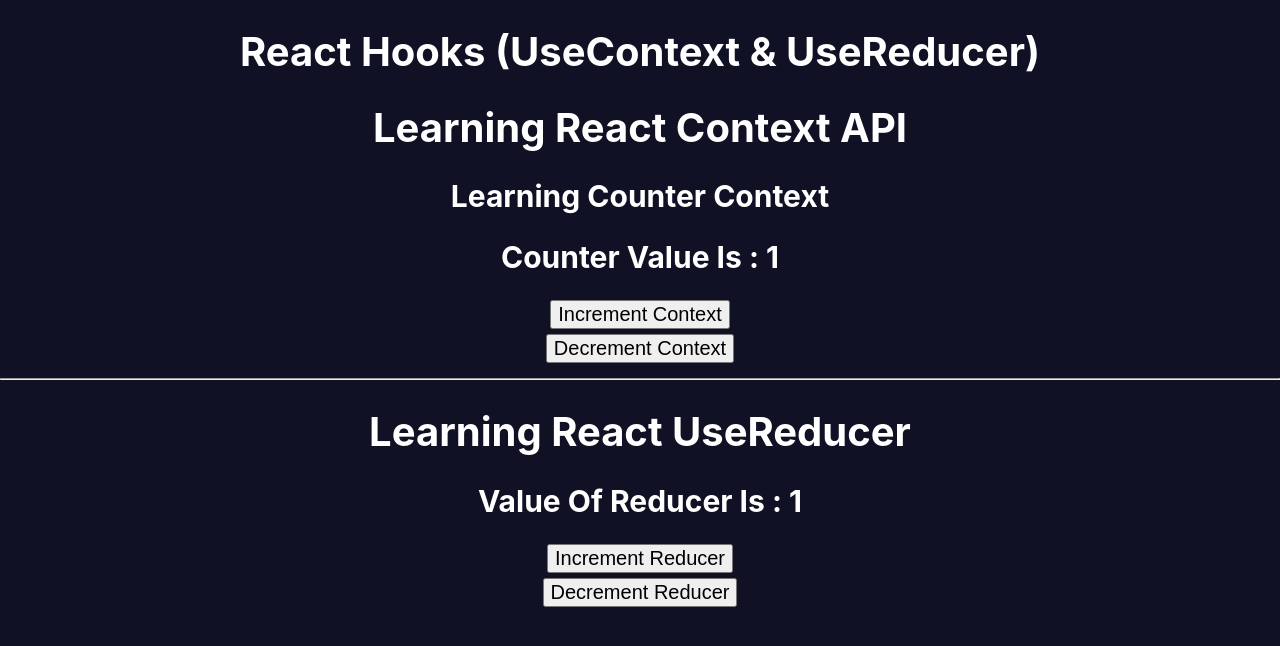
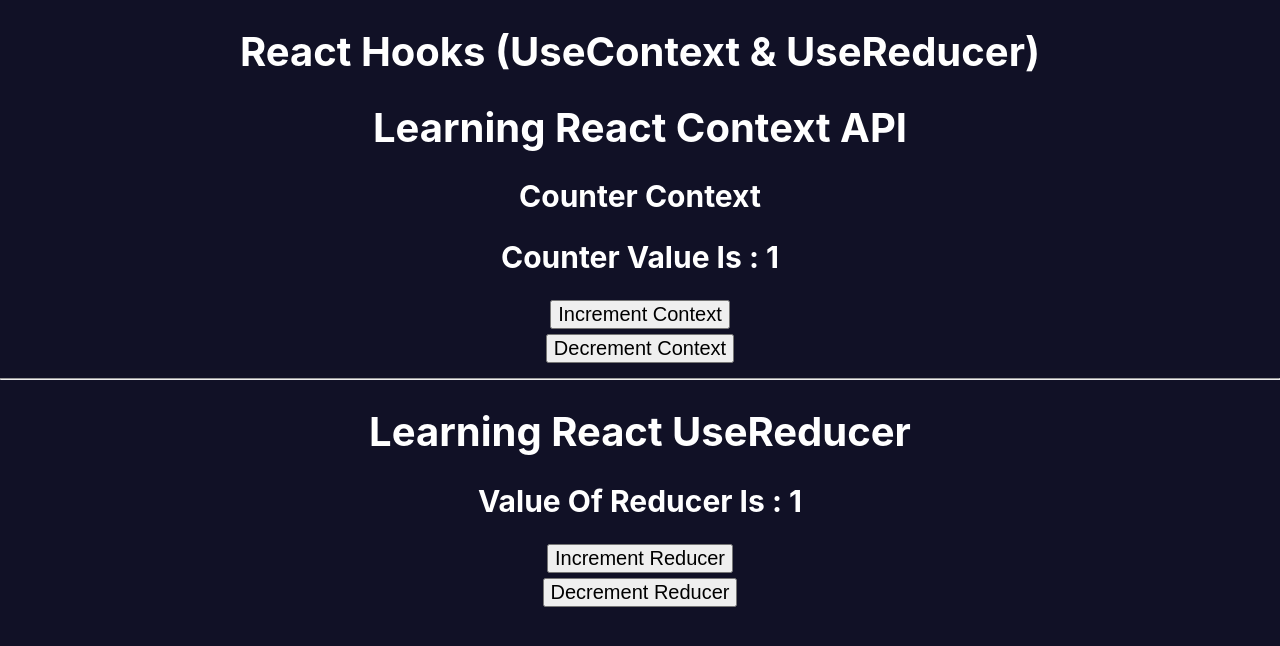
Before and after one commit to AhmedShaykh/React-Context-API-And-UseReducer, a React (Create React App) app: page / in a window 1280 px wide. Shown: the top 646 px of the page. Built offline with nearby package versions, Linux system fonts and the light colour scheme; the HTML template or start-up script is replaced by a standard one.

Commit message:
It's Time To Push !

```diff
--- a/src/Components/Child.jsx
+++ b/src/Components/Child.jsx
@@ -1,17 +1,17 @@
-import React , { useContext } from "react";
+import React, { useContext } from "react";
 import counterContext from "../Hooks/CounterContext";
 
 const Child = (Props) => {
   let counterValue = useContext(counterContext);
-  console.log(counterValue ,"Context Data");
+  console.log(counterValue, "Context Data");
   return (
     <div>
       <h1>Learning React Context API</h1>
-        <h2>Learning {Props.name}</h2>
+      <h2>{Props.name}</h2>
       <h2>Counter Value Is : {counterValue[0]}</h2>
-        <button onClick={() => {counterValue[1](++counterValue[0])} }>Increment Context</button>
+      <button onClick={() => { counterValue[1](++counterValue[0]) }}>Increment Context</button>
       <br />
-        <button onClick={() => {counterValue[1](--counterValue[0])} }>Decrement Context</button>
+      <button onClick={() => { counterValue[1](--counterValue[0]) }}>Decrement Context</button>
     </div>
   );
 }
```
Lines whose indentation alone changed are shown as unchanged.
